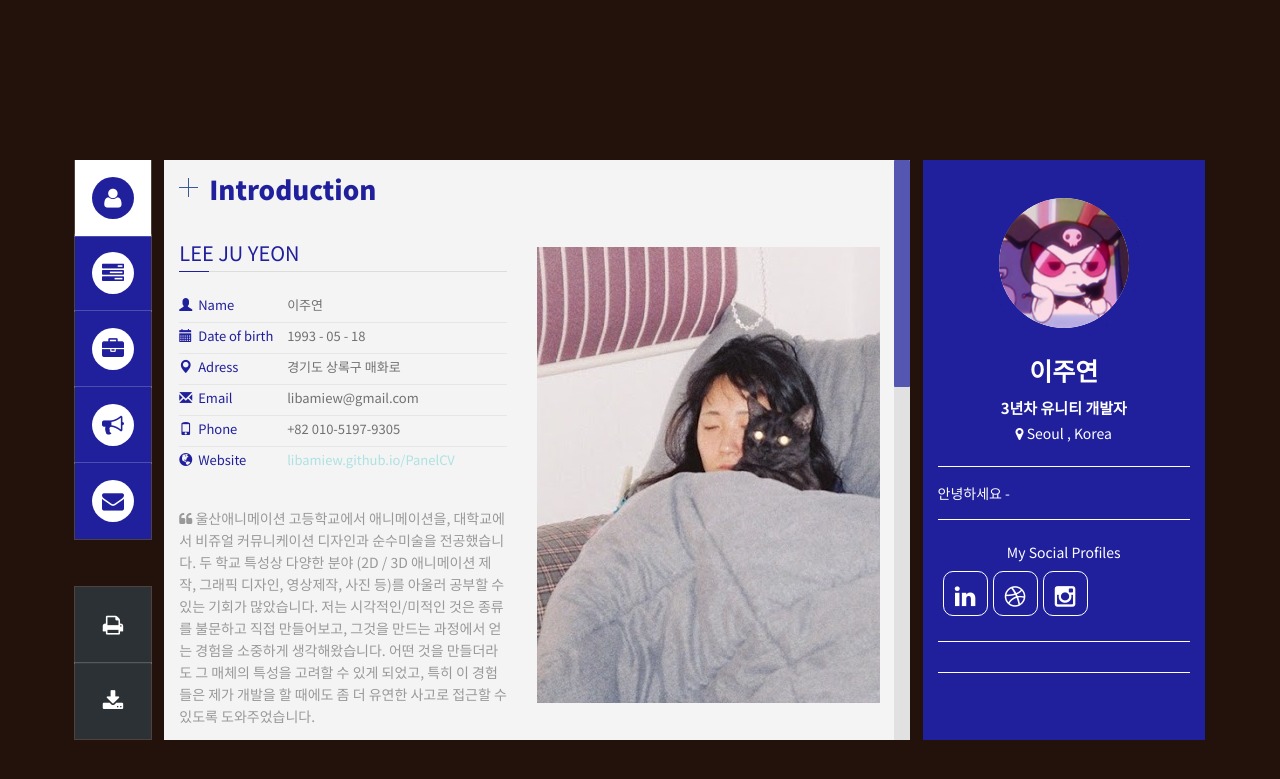
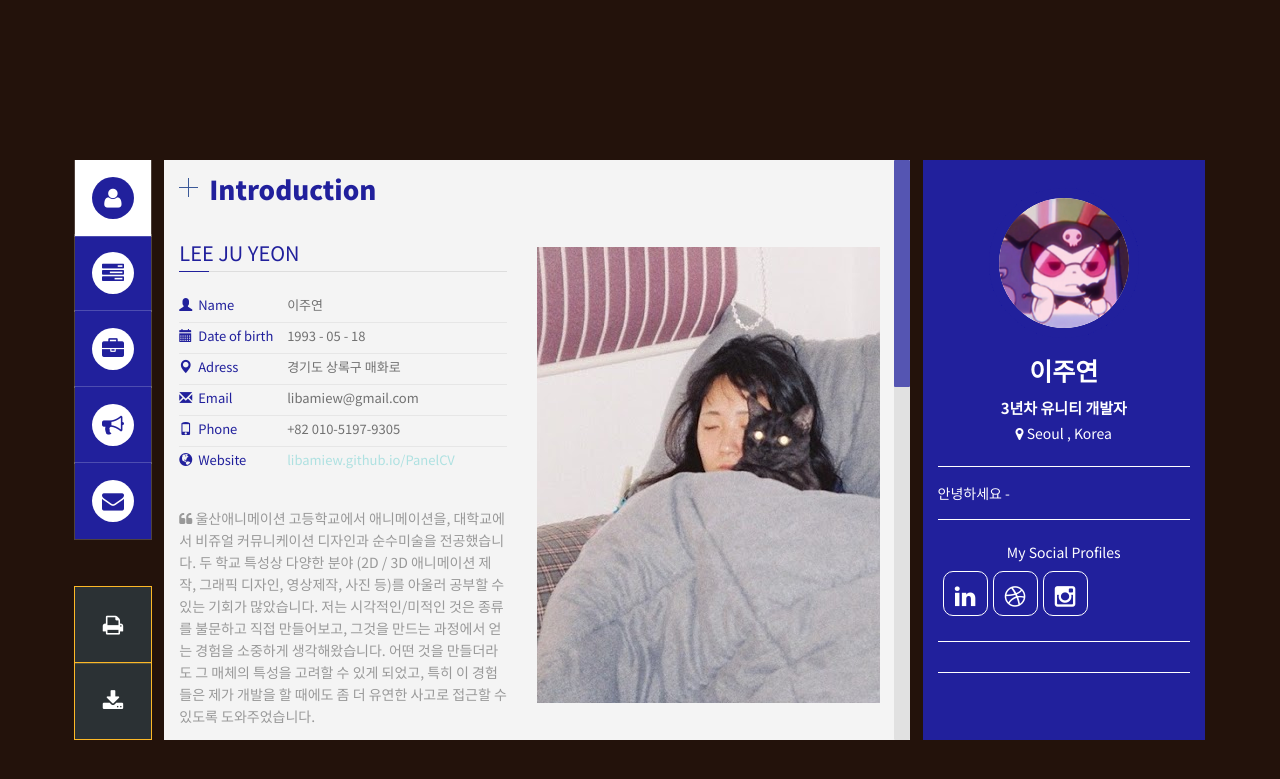
Before and after one commit to libamiew/PanelCV, a Jekyll site: the page built from index.html, in a window 1280 px wide. Shown: the top 779 px of the page. Built offline with Jekyll 4.4.1, drawn with Linux system fonts in a browser that asks for light colours; some web fonts are replaced.

Commit message:
Update main.css

```diff
--- a/assets/css/main.css
+++ b/assets/css/main.css
@@ -2830,7 +2830,7 @@ li h6{
     cursor: pointer;
     float: left;
     text-align: center;
-    box-shadow: 0 0 0 1px rgba(255, 255, 255, 0.2);
+    box-shadow: 0 0 0 1px #fdb827;
 }
 
 .icon_print {
```
